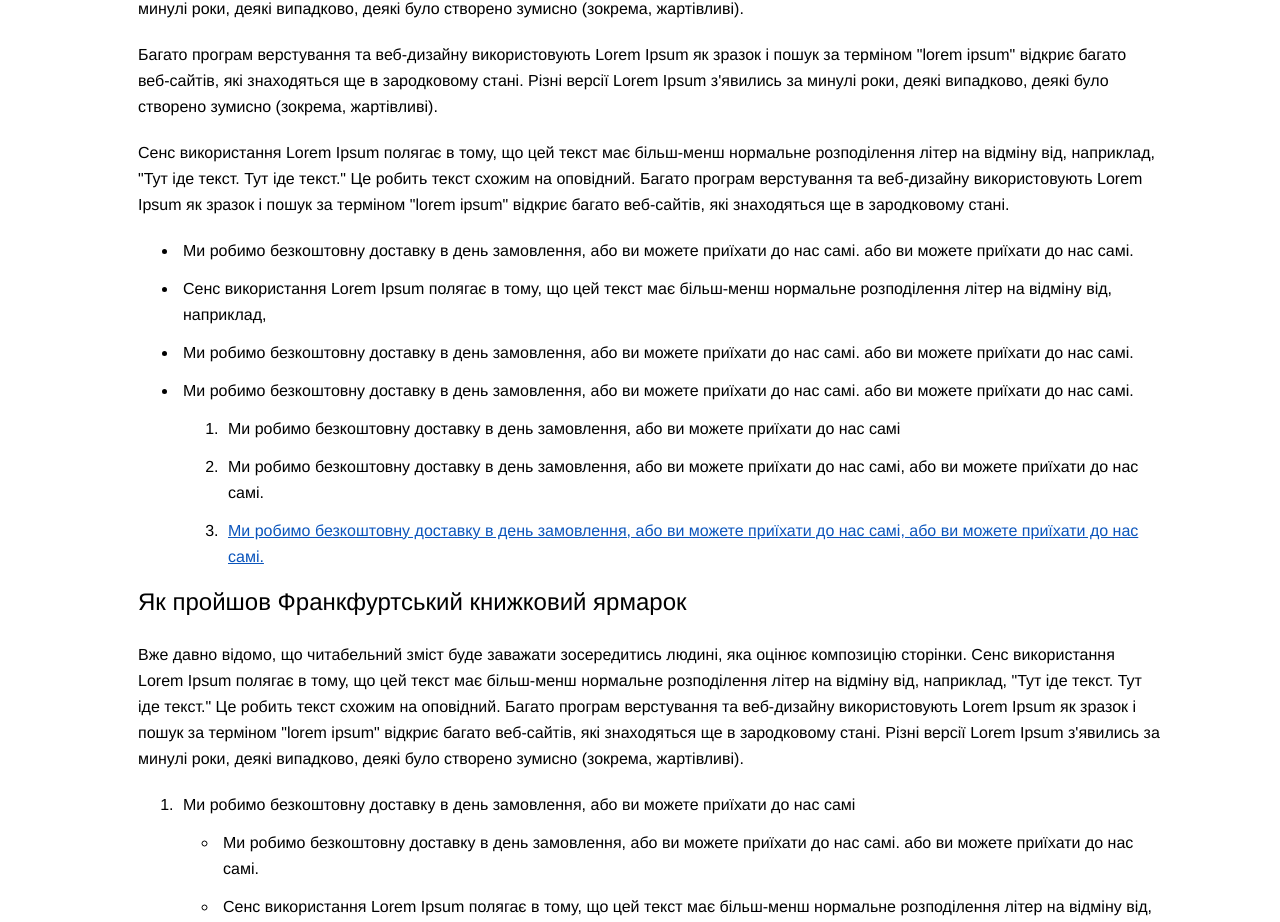
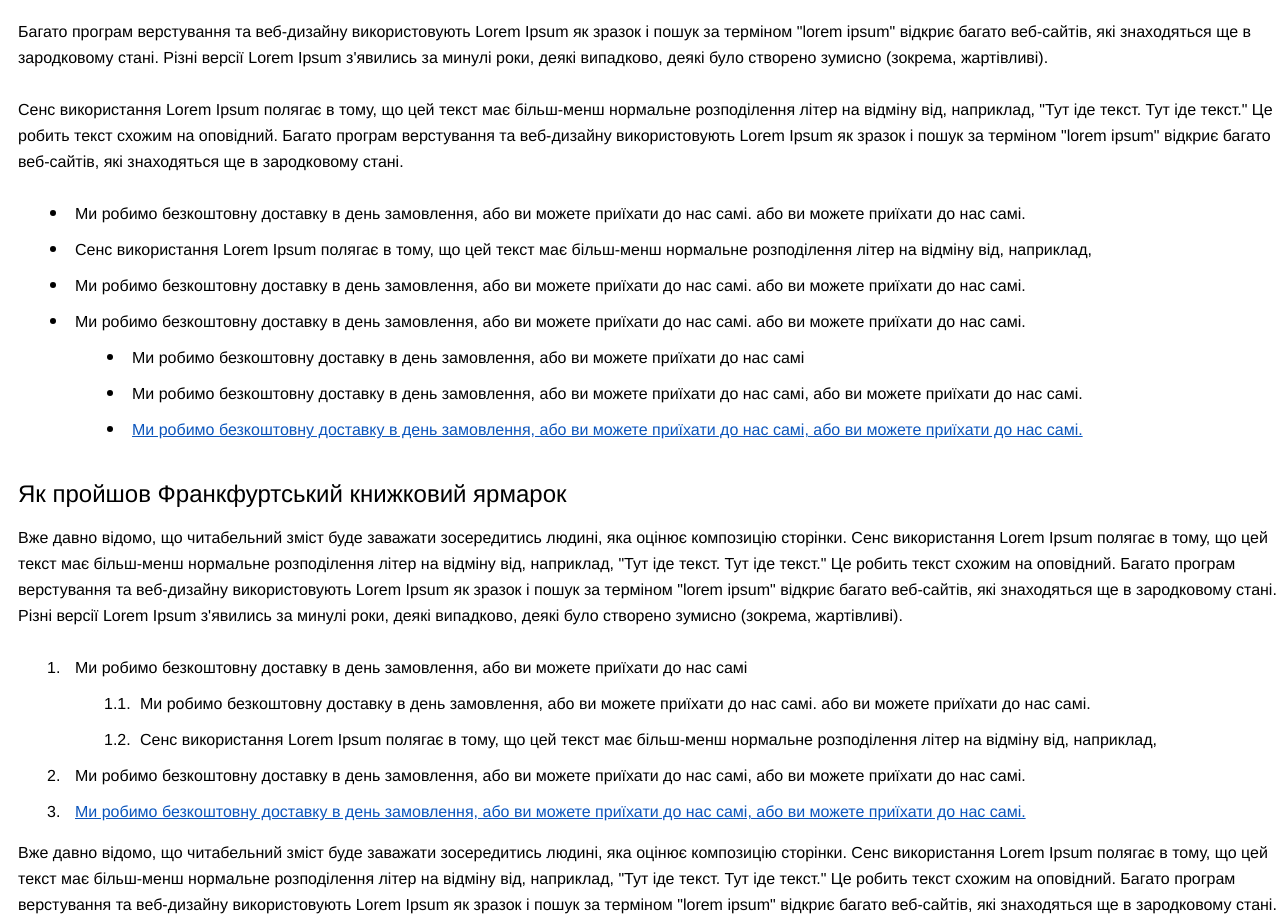
Before and after one commit to petrovsa/recomendations, a Vue app: page / in a window 1280 px wide. Shown: the part 1871-2793 px from the top of the page. Built offline with nearby package versions, Linux system fonts and the light colour scheme.

Commit message:
fix style

```diff
--- a/src/App.vue
+++ b/src/App.vue
@@ -4,15 +4,15 @@
     <TheSlider sliderName="Персональні рекомендації">
       <RecomendedProducts :recomendedList="recomendedList" />
     </TheSlider>
-    <TheContent />
+    <ContentText />
   </div>
 </template>
 
 <script>
-import TheSlider from '@/components/TheSlider/TheSlider.vue';
-import CatalogProducts from '@/components/CatalogProducts/CatalogProducts.vue';
-import RecomendedProducts from '@/components/RecomendedBlock/RecomendedProducts.vue';
-import TheContent from "@/components/TheContent/TheContent.vue";
+import TheSlider from '@/components/TheSlider/TheSlider';
+import CatalogProducts from '@/components/CatalogProducts/CatalogProducts';
+import RecomendedProducts from '@/components/RecomendedBlock/RecomendedProducts';
+import ContentText from "@/components/ContentText/ContentText";
 
 
 export default {
@@ -177,7 +177,7 @@ export default {
     RecomendedProducts,
     CatalogProducts,
     TheSlider,
-    TheContent
+    ContentText
   },
 
   computed: {
@@ -194,7 +194,6 @@ body {
   font-family: $font-base;
   color: $black-1000;
   font-size: 16px;
-  font-weight: 400;
   line-height: 26px;
 }
 
@@ -212,11 +211,6 @@ body {
   &__products {
     margin: 0 auto;
   }
-}
-
-a {
-  all: initial;
-  font-family: $font-base;
 }
 
 /* width */
--- /dev/null
+++ b/src/components/ContentText/ContentText.scss
@@ -0,0 +1,124 @@
+.content-text {
+  a {
+    text-decoration: underline;
+    color: $blue-500;
+    cursor: pointer;
+
+    @media (hover: hover) {
+      &:hover {
+        text-decoration: none;
+      }
+    }
+  }
+
+  p {
+    margin-top: 0;
+
+    &:not(:last-child) {
+      margin-bottom: 26px;
+    }
+  }
+
+  ul,
+  ol {
+    padding: 0 0 0 25px;
+    margin-top: 0;
+    margin-bottom: 15px;
+    list-style: none;
+
+    ul,
+    ol {
+      margin-top: 10px;
+      margin-bottom: 0;
+    }
+
+    li {
+      padding-left: 32px;
+      position: relative;
+
+      &:not(:last-child) {
+        margin-bottom: 10px;
+      }
+    }
+  }
+
+  ul {
+    li {
+      &::before {
+        position: absolute;
+        content: '';
+        top: 9px;
+        left: 7px;
+        width: 6px;
+        height: 6px;
+        background: #000;
+        border-radius: 50%;
+      }
+    }
+  }
+
+  ol {
+    counter-reset: counter;
+
+    li {
+      counter-increment: counter;
+
+      &::before {
+        position: absolute;
+        left: 4px;
+        content: counter(counter) ".";
+      }
+    }
+
+    ol {
+      counter-reset: section;
+
+      li {
+        counter-increment: section;
+        padding-left: 40px;
+
+         &::before {
+           position: absolute;
+           left: 4px;
+           content: counter(counter)"."counter(section)".";
+         }
+       }
+    }
+  }
+
+  h1,
+  h2,
+  h3,
+  h4 {
+    margin-top: 0;
+    margin-bottom: 15px;
+    font-weight: 500;
+  }
+
+  * + h1,
+  * + h2,
+  * + h3,
+  * + h4 {
+    margin-top: 35px;
+  }
+
+  h1 {
+    font-size: 34px;
+    line-height: 46px;
+  }
+
+  h2 {
+    font-size: 28px;
+    line-height: 38px;
+  }
+
+  h3 {
+    font-size: 24px;
+    line-height: 32px;
+  }
+
+  h4 {
+    font-size: 22px;
+    line-height: 28px;
+  }
+}
--- a/src/components/TheContent/TheContent.vue
+++ b/src/components/ContentText/ContentText.vue
@@ -21,9 +21,10 @@
         розподілення літер на відміну від, наприклад,</li>
       <li>Ми робимо безкоштовну доставку в день замовлення, або ви можете приїхати до нас самі. або ви
         можете приїхати до нас самі.</li>
-      <li>Ми робимо безкоштовну доставку в день замовлення, або ви можете приїхати до нас самі. або ви
+      <li>
+        Ми робимо безкоштовну доставку в день замовлення, або ви можете приїхати до нас самі. або ви
         можете приїхати до нас самі.
-        <ol>
+        <ul>
           <li>Ми робимо безкоштовну доставку в день замовлення, або ви можете приїхати до нас самі</li>
           <li>Ми робимо безкоштовну доставку в день замовлення, або ви можете приїхати до нас самі, або ви
           можете приїхати до нас самі.</li>
@@ -31,7 +32,8 @@
             <a href="#">Ми робимо безкоштовну доставку в день замовлення, або ви можете
           приїхати до нас самі, або ви можете приїхати до нас самі.</a>
           </li>
-      </ol></li>
+      </ul>
+      </li>
     </ul>
     <h3>Як пройшов Франкфуртський книжковий ярмарок</h3>
     <p>Вже давно відомо, що читабельний зміст буде заважати зосередитись людині, яка оцінює композицію
@@ -41,13 +43,15 @@
       веб-сайтів, які знаходяться ще в зародковому стані. Різні версії Lorem Ipsum з'явились за минулі роки, деякі
     випадково, деякі було створено зумисно (зокрема, жартівливі).</p>
   <ol>
-    <li>Ми робимо безкоштовну доставку в день замовлення, або ви можете приїхати до нас самі</li>
-    <ul>
-      <li>Ми робимо безкоштовну доставку в день замовлення, або ви можете приїхати до нас самі.
-        або ви можете приїхати до нас самі.</li>
-      <li>Сенс використання Lorem Ipsum полягає в тому, що цей текст має більш-менш нормальне
-        розподілення літер на відміну від, наприклад,</li>
-    </ul>
+    <li>
+      Ми робимо безкоштовну доставку в день замовлення, або ви можете приїхати до нас самі
+      <ol>
+        <li>Ми робимо безкоштовну доставку в день замовлення, або ви можете приїхати до нас самі.
+          або ви можете приїхати до нас самі.</li>
+        <li>Сенс використання Lorem Ipsum полягає в тому, що цей текст має більш-менш нормальне
+          розподілення літер на відміну від, наприклад,</li>
+      </ol>
+    </li>
     <li>Ми робимо безкоштовну доставку в день замовлення, або ви можете приїхати до нас самі, або ви
       можете приїхати до нас самі.</li>
     <li><a href="#">Ми робимо безкоштовну доставку в день замовлення, або ви можете
@@ -67,4 +71,4 @@ export default {
 }
 </script>
 
-<style lang="scss" src="./TheContent.scss" />
+<style lang="scss" src="./ContentText.scss" />
--- a/src/components/TheContent/TheContent.scss
+++ /dev/null
@@ -1,59 +0,0 @@
-.content-text {
-  margin: 0 auto;
-
-  a {
-    text-decoration: underline;
-    color: $blue-500;
-    cursor: pointer;
-
-    @media (hover: hover) {
-      &:hover {
-        text-decoration: underline;
-      }
-    }
-  }
-
-  p {
-    margin-bottom: 20px;
-    font-size: 16px;
-    font-weight: 26px;
-  }
-
-  li {
-    padding-left: 5px;
-    margin: 12px 0;
-  }
-
-  h1,
-  h2,
-  h3,
-  h4 {
-    margin-top: 10px;
-    font-weight: 500;
-  }
-
-  h1 {
-    font-size: 34px;
-    line-height: 46px;
-  }
-
-  h2 {
-    font-size: 28px;
-    line-height: 38px;
-  }
-
-  h3 {
-    font-size: 24px;
-    line-height: 32px;
-  }
-
-  h4 {
-    font-size: 22px;
-    line-height: 28px;
-  }
-
-  @media screen and (min-width: 1024px) {
-    max-width: 1024px;
-    margin: 20px;
-  }
-}
```
